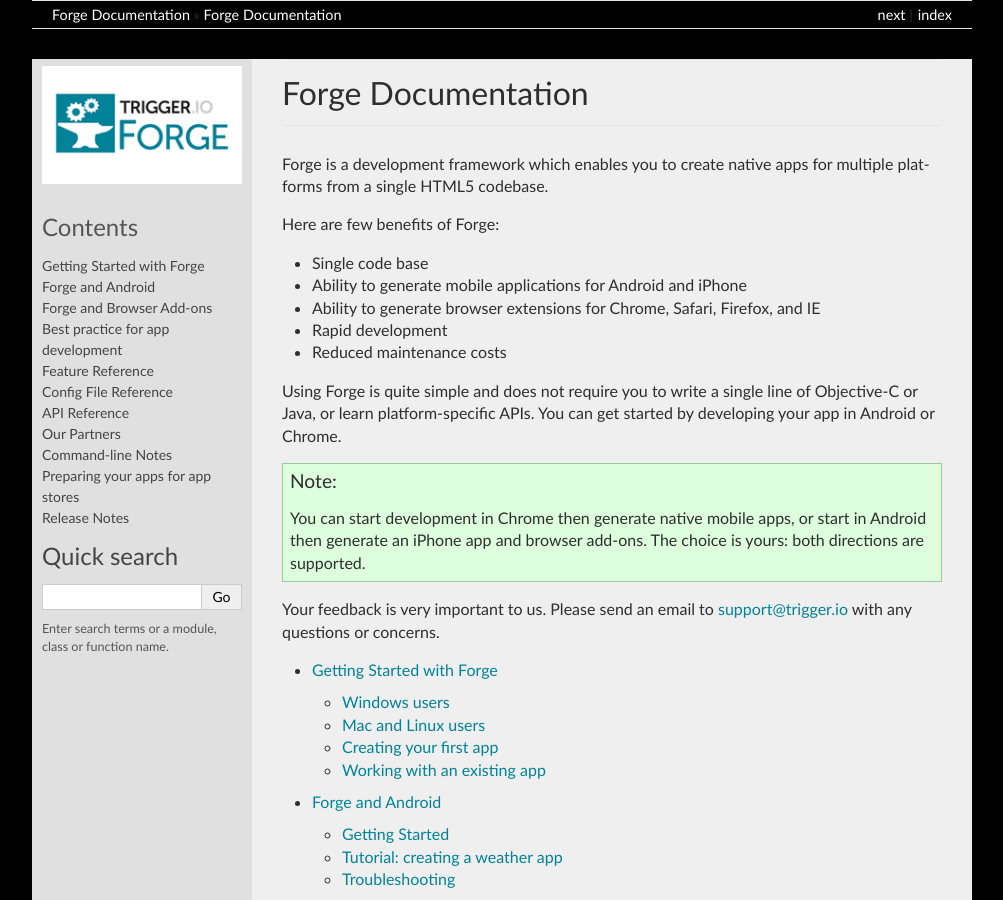
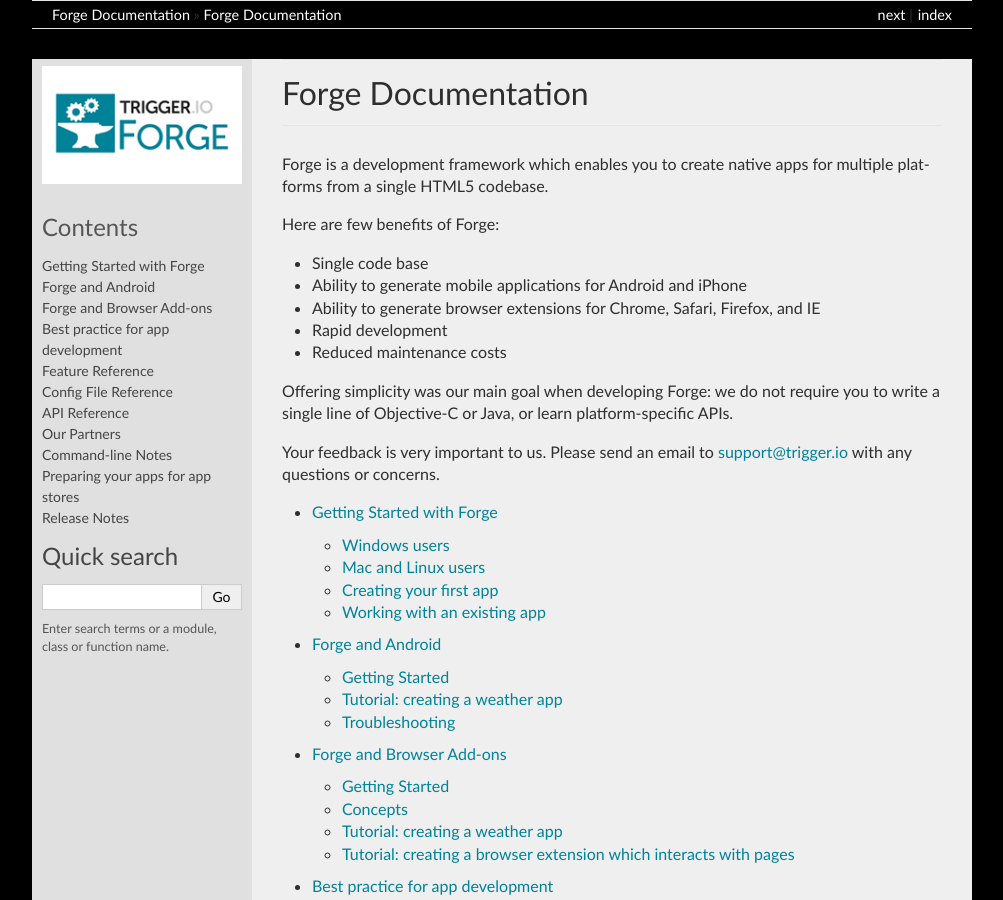
Before and after one commit to trigger-corp/Forge-Documentation, a Sphinx documentation site: the page built from source/index.rst, in a window 1280 px wide and 900 px high. Shown: the whole window, without its empty margins (138-1141 px from the left). Built offline with Sphinx 7.4.7, drawn with Linux system fonts in a browser that asks for light colours.

Commit message:
change front page wording a bit

```diff
--- a/source/index.rst
+++ b/source/index.rst
@@ -12,9 +12,7 @@ Here are few benefits of Forge:
 * Rapid development
 * Reduced maintenance costs
 
-Using Forge is quite simple and does not require you to write a single line of Objective-C or Java, or learn platform-specific APIs. You can get started by developing your app in Android or Chrome.
-
-.. note:: You can start development in Chrome then generate native mobile apps, or start in Android then generate an iPhone app and browser add-ons. The choice is yours: both directions are supported.
+Offering simplicity was our main goal when developing Forge: we do not require you to write a single line of Objective-C or Java, or learn platform-specific APIs.
 
 Your feedback is very important to us. Please send an email to support@trigger.io with any questions or concerns.
 
```
